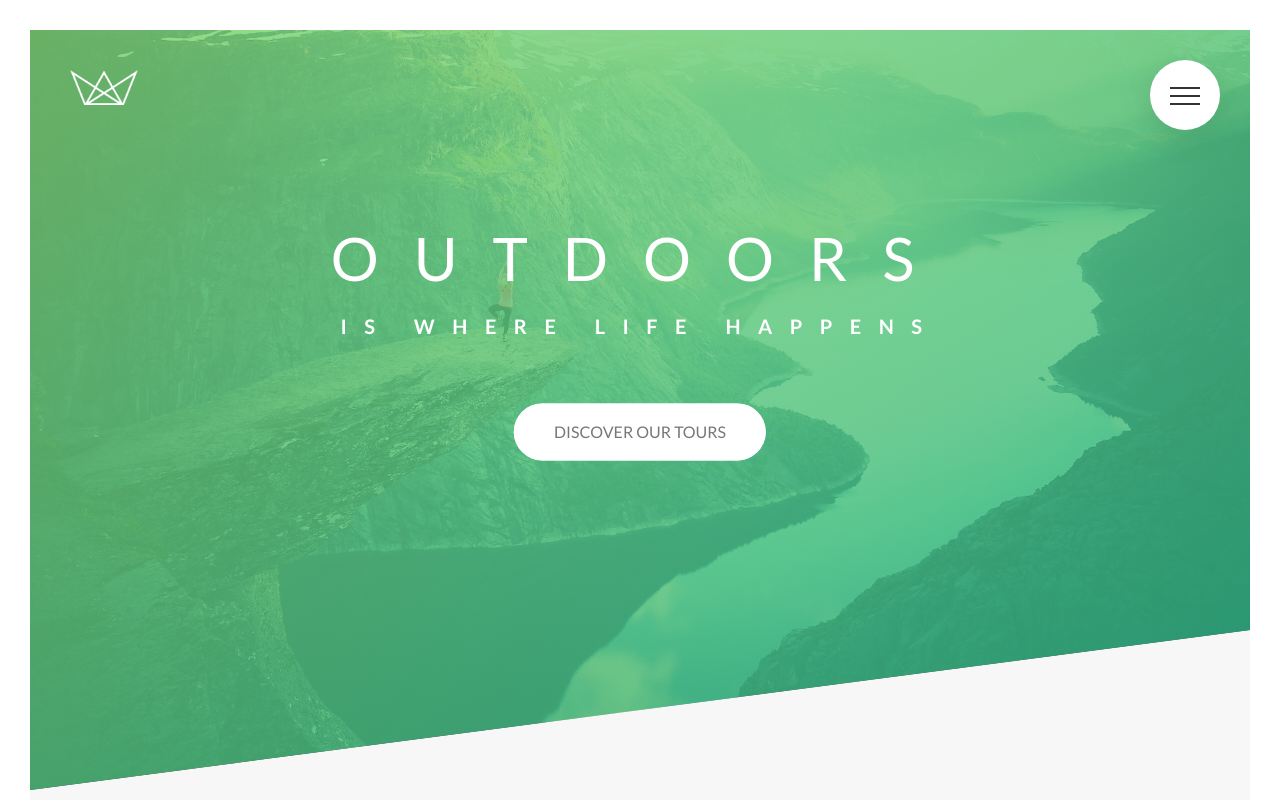
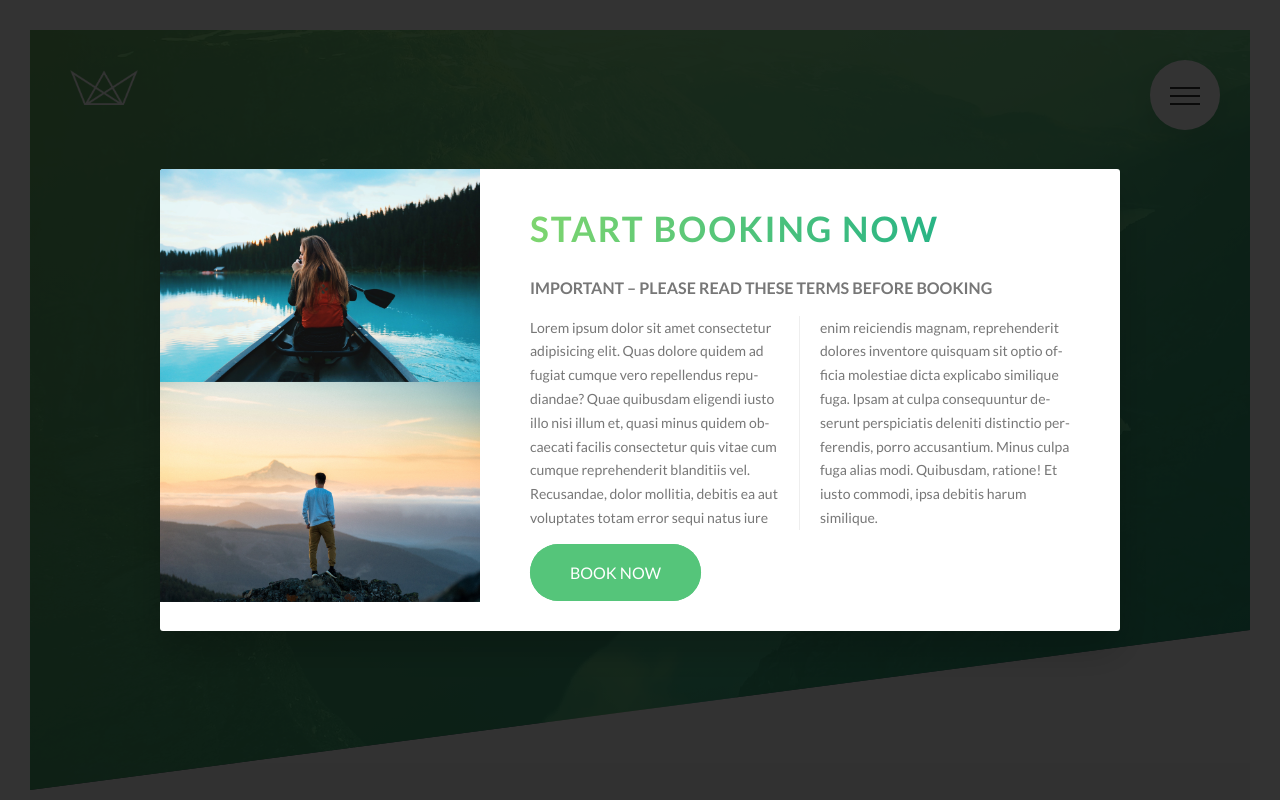
Before and after one commit to negilaxu/Natours, a website: page index.html in a window 1280 px wide. Shown: the top 800 px of the page. Drawn offline with Linux system fonts and the light colour scheme.

Commit message:
initial work of popup functionality is done

```diff
--- a/index.html
+++ b/index.html
@@ -341,6 +341,22 @@
             </div>
         </div>
     </footer>
+
+    <div class="popup">
+        <div class="popup__content">
+            <div class="popup__left">
+                <img src="img/nat-8.jpg" alt="tour photo" class="popup__img">
+                <img src="img/nat-9.jpg" alt="another tour photo" class="popup__img">
+            </div>
+            <div class="popup__right">
+                <h2 class="heading-secondary u-margin-bottom-small">Start Booking Now</h2>
+                <h3 class="heading-tertiary u-margin-bottom-small">Important &ndash; Please read these terms before booking</h3>
+                <p class="popup__text">Lorem ipsum dolor sit amet consectetur adipisicing elit. Quas dolore quidem ad fugiat cumque vero repellendus repudiandae? Quae quibusdam eligendi iusto illo nisi illum et, quasi minus quidem obcaecati facilis consectetur quis vitae cum cumque reprehenderit blanditiis vel. Recusandae, dolor mollitia, debitis ea aut voluptates totam error sequi natus iure enim reiciendis magnam, reprehenderit dolores inventore quisquam sit optio officia molestiae dicta explicabo similique fuga. Ipsam at culpa consequuntur deserunt perspiciatis deleniti distinctio perferendis, porro accusantium. Minus culpa fuga alias modi. Quibusdam, ratione! Et iusto commodi, ipsa debitis harum similique.</p>
+                <a href="#" class="btn btn--green">Book Now</a>
+            </div>
+        </div>
+    </div>
+
 </body>
 
 </html>
--- /dev/null
+++ b/sass/components/_popup.scss
@@ -0,0 +1,46 @@
+.popup {
+    height: 100vh;
+    width: 100%;
+    position: fixed;
+    top: 0;
+    left: 0;
+    background-color: rgba($color-black, 0.8);
+    z-index: 3000;
+
+    &__content {
+        @include absCenter;
+        width: 75%;
+        background-color: $color-white;
+        box-shadow: 0 2rem 4rem rgba($color-black, 0.2);
+        border-radius: 3px;
+        overflow: hidden;
+    }
+
+    &__left {
+        width: 33.333333%;
+        display: table-cell;
+    }
+
+    &__right {
+        width: 66.666667%;
+        display: table-cell;
+        vertical-align: middle;
+        padding: 3rem 5rem;
+    }
+
+    &__img{
+        display: block;
+        width: 100%;
+    }
+
+    &__text{
+        font-size: 1.4rem;
+        margin-bottom: 1.4rem;
+        // loved these property for texts
+        column-count: 2;
+        column-gap: 4rem;
+        column-rule: 1px solid $color-grey-light-2;
+        hyphens: auto;
+    }
+
+}
```
Also changed, not shown: css/style.css.
